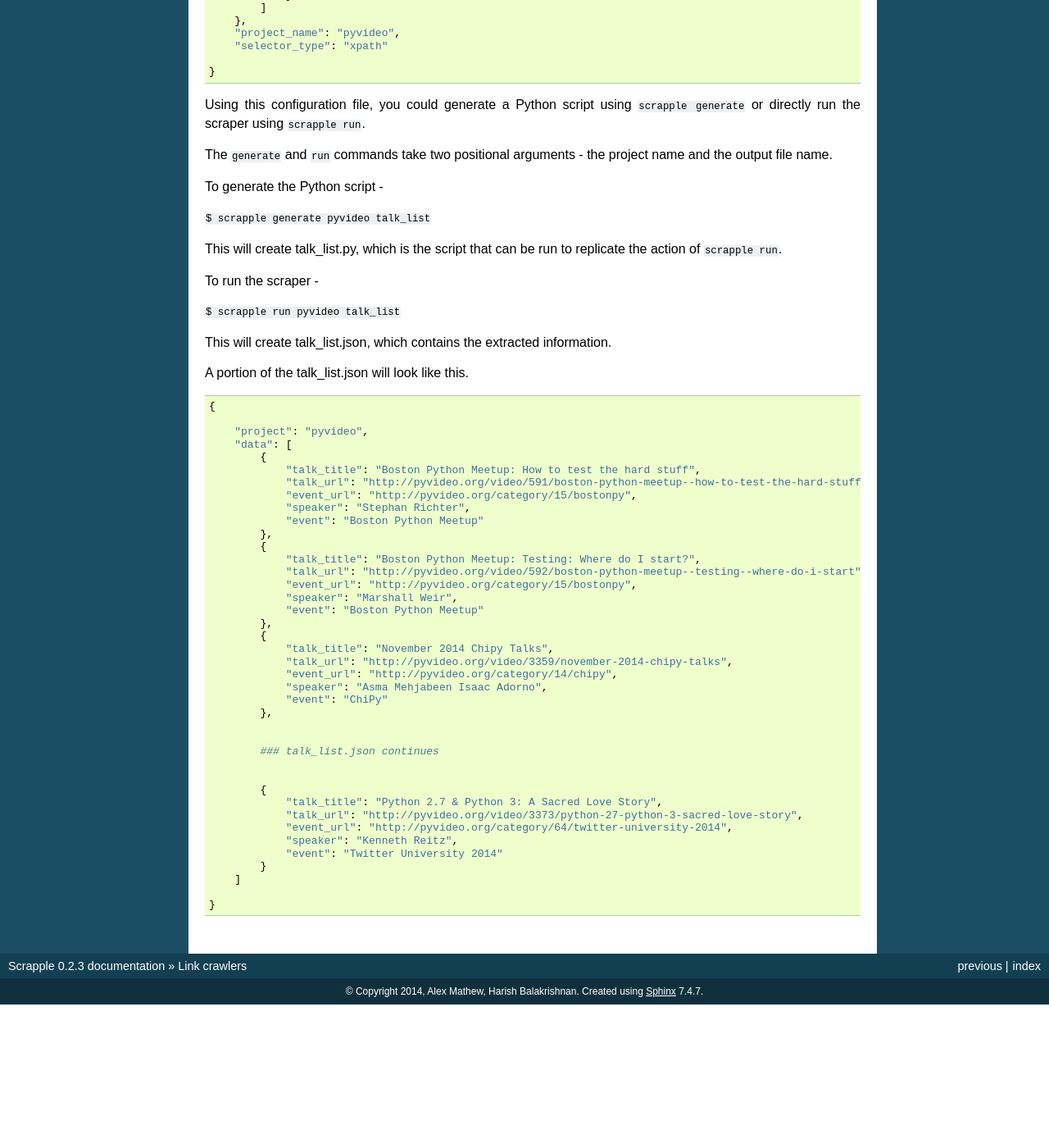
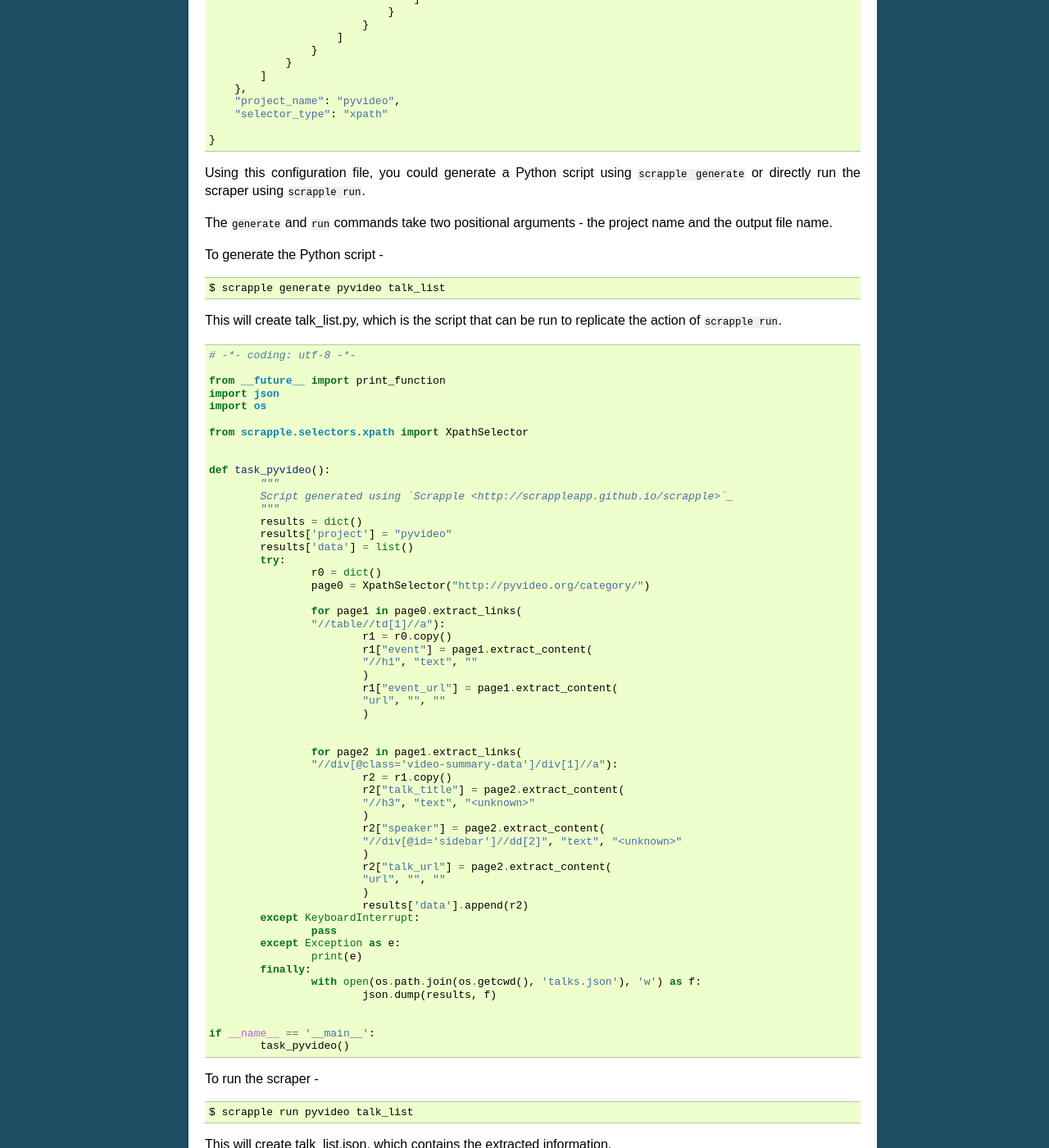
Before and after one commit to AlexMathew/scrapple, a Sphinx documentation site: the page built from docs/intro/tutorials/link_crawler.rst, in a window 1280 px wide and 1400 px high, scrolled down 1832 px. Shown: the whole window at 82% size. Built offline with Sphinx 7.4.7, drawn with Linux system fonts in a browser that asks for light colours; before the commit the page ends 3057 px from its top, so only the background shows below that; some of the changed text lies outside the part shown.

Commit message:
Update docs

```diff
--- a/docs/concepts/formats.rst
+++ b/docs/concepts/formats.rst
@@ -60,8 +60,10 @@
 
 For example,
 
-::
+.. csv-table::
+   :header: Name,Marks,Grade,Promotion
+   :widths: 20, 10, 10, 10
+   :stub-columns: 1
 
-	Name,Marks,Grade,Promotion
 	John,96,O,True
 	Doe,45,F,False
--- a/docs/implementation/utils.rst
+++ b/docs/implementation/utils.rst
@@ -51,7 +51,9 @@
 		for attribute in next['scraping'].get('data'):
 			if attribute['field'] != "":
 				r[attribute['field']] = \
-				link.extract_content(attribute['selector'], attribute['attr'], attribute['default'])
+				link.extract_content(attribute['selector'],
+				attribute['attr'],
+				attribute['default'])
 		if not next['scraping'].get('next'):
 			yield r
 		else:
--- a/docs/intro/tutorials/link_crawler.rst
+++ b/docs/intro/tutorials/link_crawler.rst
@@ -11,7 +11,10 @@
 
 To generate a skeleton configuration file, use the ``genconfig`` command. The primary arguments for the command are the project name and the URL of the base page. To generate a skeleton configuration file for a crawler, use the ``--type=crawler`` argument.
 
-``$ scrapple genconfig pyvideo http://pyvideo.org/category --type=crawler``
+::
+
+	$ scrapple genconfig pyvideo http://pyvideo.org/category \
+	> --type=crawler
 
 This will create pyvideo.json which will initially look like this -
 
@@ -88,7 +91,9 @@
 	                    ],
 	                    "next": [
 	                        {
-	                            "follow_link": "//div[@class='video-summary-data']/div[1]//a",
+	                            "follow_link": " \
+	                            //div[@class='video-summary-data']/div[1]//a \
+	                            ",
 	                            "scraping": {
 	                                "data": [
 	                                    {
@@ -100,7 +105,9 @@
 	                                    {
 	                                        "field": "speaker",
 	                                        "attr": "text",
-	                                        "selector": "//div[@id='sidebar']//dd[2]",
+	                                        "selector": " \
+	                                        //div[@id='sidebar']//dd[2] \
+	                                        ",
 	                                        "default": "<unknown>"
 	                                    },
 	                                    {
@@ -128,13 +135,77 @@
 
 To generate the Python script -
 
-``$ scrapple generate pyvideo talk_list``
+::
+
+	$ scrapple generate pyvideo talk_list
 
 This will create talk_list.py, which is the script that can be run to replicate the action of ``scrapple run``.
 
+.. code-block:: python
+
+	# -*- coding: utf-8 -*-
+
+	from __future__ import print_function
+	import json
+	import os
+
+	from scrapple.selectors.xpath import XpathSelector
+
+
+	def task_pyvideo():
+		"""
+		Script generated using `Scrapple <http://scrappleapp.github.io/scrapple>`_
+		"""
+		results = dict()
+		results['project'] = "pyvideo"
+		results['data'] = list()
+		try:
+			r0 = dict()
+			page0 = XpathSelector("http://pyvideo.org/category/")
+
+			for page1 in page0.extract_links(
+			"//table//td[1]//a"):
+				r1 = r0.copy()
+				r1["event"] = page1.extract_content(
+				"//h1", "text", ""
+				)
+				r1["event_url"] = page1.extract_content(
+				"url", "", ""
+				)
+
+
+	    		for page2 in page1.extract_links(
+	    		"//div[@class='video-summary-data']/div[1]//a"):
+	    			r2 = r1.copy()
+	    			r2["talk_title"] = page2.extract_content(
+	    			"//h3", "text", "<unknown>"
+	    			)
+	    			r2["speaker"] = page2.extract_content(
+	    			"//div[@id='sidebar']//dd[2]", "text", "<unknown>"
+	    			)
+	    			r2["talk_url"] = page2.extract_content(
+	    			"url", "", ""
+	    			)
+	    			results['data'].append(r2)
+		except KeyboardInterrupt:
+			pass
+		except Exception as e:
+			print(e)
+		finally:
+			with open(os.path.join(os.getcwd(), 'talks.json'), 'w') as f:
+				json.dump(results, f)
+
+
+	if __name__ == '__main__':
+		task_pyvideo()
+
+
+
 To run the scraper -
 
-``$ scrapple run pyvideo talk_list``
+::
+
+	$ scrapple run pyvideo talk_list
 
 This will create talk_list.json, which contains the extracted information.
 
@@ -147,23 +218,23 @@
 	    "project": "pyvideo",
 	    "data": [
 	        {
-	            "talk_title": "Boston Python Meetup: How to test the hard stuff",
-	            "talk_url": "http://pyvideo.org/video/591/boston-python-meetup--how-to-test-the-hard-stuff",
-	            "event_url": "http://pyvideo.org/category/15/bostonpy",
+	            "talk_title": "Boston Python Meetup: ...",
+	            "talk_url": "http://pyvideo.org/video/591/...",
+	            "event_url": "http://pyvideo.org/category/15/...",
 	            "speaker": "Stephan Richter",
 	            "event": "Boston Python Meetup"
 	        },
 	        {
-	            "talk_title": "Boston Python Meetup: Testing: Where do I start?",
-	            "talk_url": "http://pyvideo.org/video/592/boston-python-meetup--testing--where-do-i-start",
-	            "event_url": "http://pyvideo.org/category/15/bostonpy",
+	            "talk_title": "Boston Python Meetup: ...",
+	            "talk_url": "http://pyvideo.org/video/592/...",
+	            "event_url": "http://pyvideo.org/category/15/...",
 	            "speaker": "Marshall Weir",
 	            "event": "Boston Python Meetup"
 	        },
 	        {
-	            "talk_title": "November 2014 Chipy Talks",
-	            "talk_url": "http://pyvideo.org/video/3359/november-2014-chipy-talks",
-	            "event_url": "http://pyvideo.org/category/14/chipy",
+	            "talk_title": "November 2014 ...",
+	            "talk_url": "http://pyvideo.org/video/3359/...",
+	            "event_url": "http://pyvideo.org/category/14/...",
 	            "speaker": "Asma Mehjabeen Isaac Adorno",
 	            "event": "ChiPy"
 	        },
@@ -173,9 +244,9 @@
 
 
 	        {
-	            "talk_title": "Python 2.7 & Python 3: A Sacred Love Story",
-	            "talk_url": "http://pyvideo.org/video/3373/python-27-python-3-sacred-love-story",
-	            "event_url": "http://pyvideo.org/category/64/twitter-university-2014",
+	            "talk_title": "Python 2.7 & Python 3: ...",
+	            "talk_url": "http://pyvideo.org/video/3373/...",
+	            "event_url": "http://pyvideo.org/category/64/...",
 	            "speaker": "Kenneth Reitz",
 	            "event": "Twitter University 2014"
 	        }
```
Also changed, not shown: docs/intro/tutorials/single_linear.rst (+60 -3 lines).
